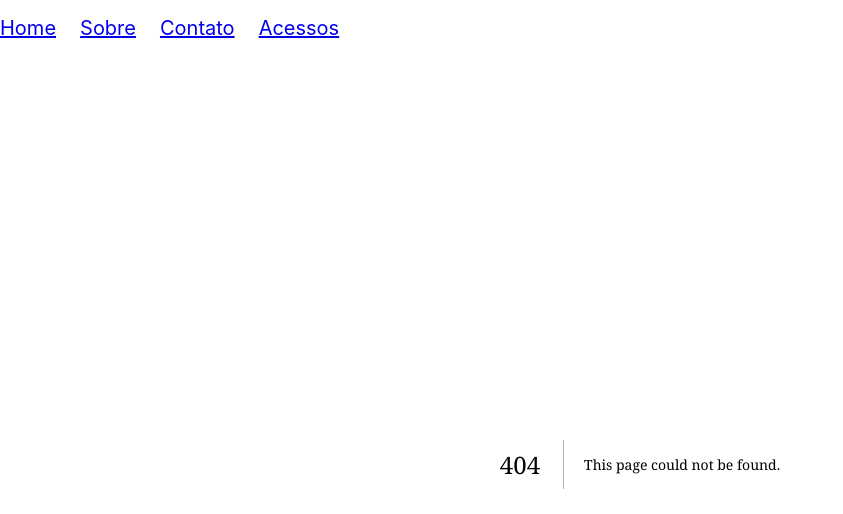
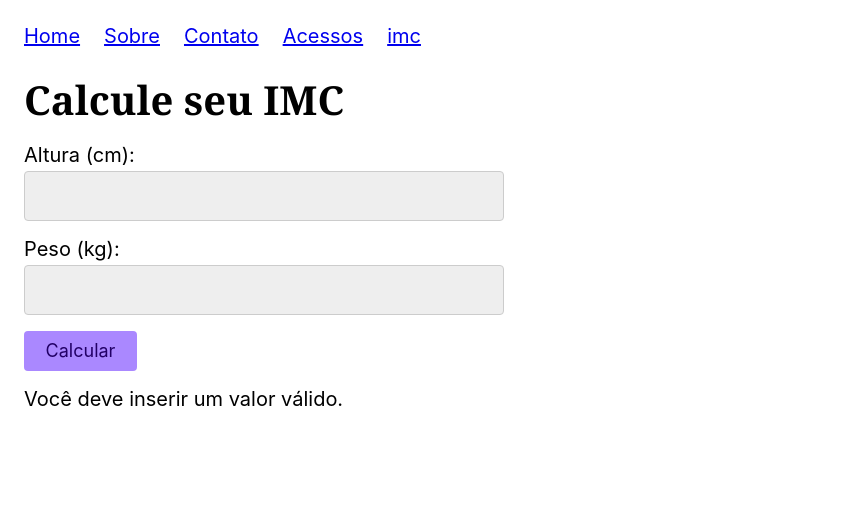
Before and after one commit to alexmonteirodev/next, a Next.js app: page /imc in a window 1280 px wide. Before the commit this address had no page. Shown: the top 514 px of the page, without its empty margins (0-843 px from the left). Built offline with nearby package versions, Linux system fonts and the light colour scheme.

Commit message:
exercicio imc

```diff
--- /dev/null
+++ b/src/app/imc/page.tsx
@@ -0,0 +1,13 @@
+import ImcCalc from "@/componentes/Imc";
+import React from "react";
+
+const pageImc = () => {
+  return (
+    <div>
+      <h1>Calcule seu IMC</h1>
+      <ImcCalc />
+    </div>
+  );
+};
+
+export default pageImc;
--- a/src/app/layout.tsx
+++ b/src/app/layout.tsx
@@ -14,8 +14,10 @@ export default function RootLayout({
 }>) {
   return (
     <html lang="pt-BR">
-      <Nav />
-      <body>{children}</body>
+      <body>
+        <Nav />
+        {children}
+      </body>
     </html>
   );
 }
--- /dev/null
+++ b/src/componentes/Imc.tsx
@@ -0,0 +1,61 @@
+"use client";
+import React from "react";
+
+const ImcCalc = () => {
+  const [altura, setAltura] = React.useState("");
+  const [peso, setPeso] = React.useState("");
+  const [imc, setImc] = React.useState<number | null>(null);
+  const [error, setError] = React.useState(false);
+
+  function handleSubmit(e: React.FormEvent<HTMLFormElement>) {
+    e.preventDefault();
+
+    if (!altura || !peso) {
+      setError(true);
+      setImc(null);
+      return;
+    }
+
+    const alturaNum = parseFloat(altura);
+    const pesoNum = parseFloat(peso);
+
+    const imc = pesoNum / (alturaNum / 100) ** 2;
+    setImc(imc);
+  }
+
+  return (
+    <div>
+      <form onSubmit={handleSubmit}>
+        <label htmlFor="altura">Altura (cm):</label>
+        <input
+          name="altura"
+          id="altura"
+          type="number"
+          value={altura}
+          onChange={(e) => setAltura(e.target.value)}
+        />
+        <label htmlFor="peso">Peso (kg):</label>
+        <input
+          name="peso"
+          id="peso"
+          type="number"
+          value={peso}
+          onChange={(e) => setPeso(e.target.value)}
+        />
+        <button>Calcular</button>
+      </form>
+      {!error && imc ? (
+        <p>Seu Indice de Massa Corporal = {imc}</p>
+      ) : (
+        "Você deve inserir um valor válido."
+      )}
+    </div>
+  );
+};
+
+export default ImcCalc;
+
+// No Next.js com App Router, o fluxo é assim:
+// 	1.	O servidor renderiza o HTML da página com React.
+// 	2.	O cliente “hidrata” (reativa) esse HTML com os hooks (useState, useEffect, etc).
+// 	3.	Se os dois DOMs (servidor vs. cliente) não forem idênticos, o React dá erro — porque ele não consegue “colar” o JavaScript na estrutura HTML que já está na tela.
--- a/src/componentes/Nav.tsx
+++ b/src/componentes/Nav.tsx
@@ -16,6 +16,9 @@ const Nav = () => {
       <li>
         <Link href="/acesso">Acessos</Link>
       </li>
+      <li>
+        <Link href="/imc">imc</Link>
+      </li>
     </ul>
   );
 };
```
Also changed, not shown: src/exercicios/ex005-fundamentos-server-e-client-components/aula.tsx (+12 -0 lines), acesso.txt.
